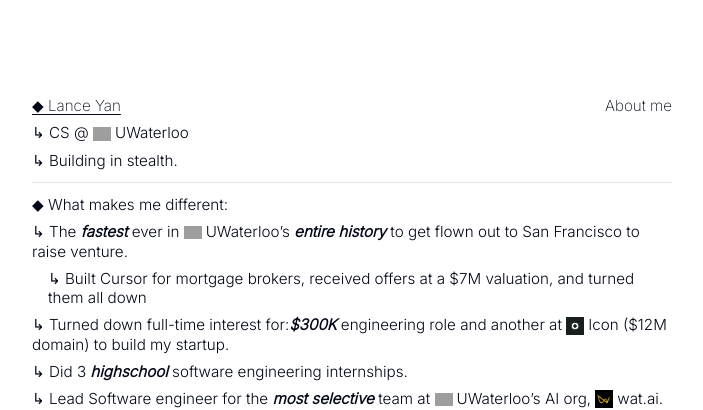
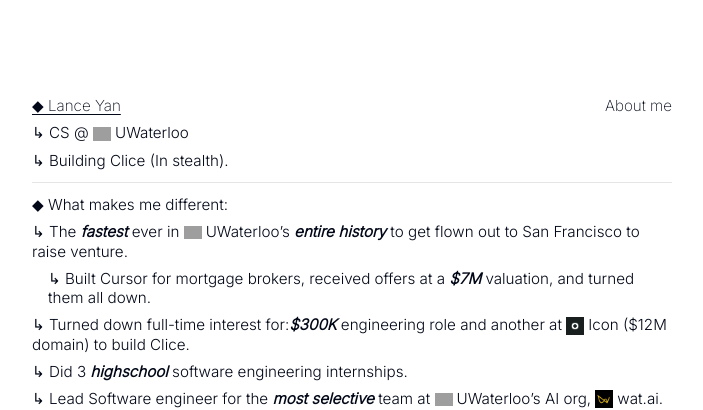
Before and after one commit to lance116/lances-portfolio, a Next.js app: page / in a window 1280 px wide. Shown: the top 410 px of the page, without its empty margins (288-991 px from the left). Built offline with nearby package versions, Linux system fonts and the light colour scheme; grey boxes are pictures that could not be loaded.

Commit message:
blah blah

```diff
--- a/app/page.tsx
+++ b/app/page.tsx
@@ -39,7 +39,7 @@ export default function Home() {
             <a href="/about" className="font-extralight hover-underline-nudge">About me</a>
           </div>
           <div>↳ CS @ <span className="inline-flex items-center align-middle gap-1"><Logo src="/waterloo-logo.png" alt="UWaterloo" /><Label><a href="https://uwaterloo.ca/" target="_blank" rel="noreferrer" className="hover-underline-nudge">UWaterloo</a></Label></span></div>
-          <div>↳ Building in stealth.</div>
+          <div>↳ Building Clice (In stealth).</div>
         </div>
 
         <div className="my-3 border-t border-neutral-200" />
@@ -48,8 +48,8 @@ export default function Home() {
         <div className="text-sm sm:text-[0.95rem] leading-tight space-y-2">
           <div>◆ What makes me different:</div>
           <div>↳ The <span className="font-semibold italic">fastest</span> ever in <span className="inline-flex items-center align-middle gap-1"><Logo src="/waterloo-logo.png" alt="UWaterloo" /><Label><a href="https://uwaterloo.ca/" target="_blank" rel="noreferrer" className="hover-underline-nudge">UWaterloo</a></Label></span>’s <span className="font-semibold italic">entire history</span> to get flown out to San Francisco to raise venture.</div>
-          <div className="ml-4">↳ Built Cursor for mortgage brokers, received offers at a $7M valuation, and turned them all down</div>
-          <div>↳ Turned down full-time interest for:<span className="font-semibold italic">$300K</span>  engineering role and another at <span className="inline-flex items-center align-middle gap-1"><Logo src="/icon.jpg" alt="Icon" /><Label><a href="https://icon.com/" target="_blank" rel="noreferrer" className="hover-underline-nudge">Icon</a></Label></span> ($12M domain) to build my startup.</div>
+          <div className="ml-4">↳ Built Cursor for mortgage brokers, received offers at a <span className="font-semibold italic">$7M</span> valuation, and turned them all down.</div>
+          <div>↳ Turned down full-time interest for:<span className="font-semibold italic">$300K</span>  engineering role and another at <span className="inline-flex items-center align-middle gap-1"><Logo src="/icon.jpg" alt="Icon" /><Label><a href="https://icon.com/" target="_blank" rel="noreferrer" className="hover-underline-nudge">Icon</a></Label></span> ($12M domain) to build Clice.</div>
           <div>↳ Did 3 <span className="font-semibold italic">highschool</span> software engineering internships.</div>
           <div>↳ Lead Software engineer for the <span className="font-semibold italic">most selective</span> team at <span className="inline-flex items-center align-middle gap-1"><Logo src="/waterloo-logo.png" alt="UWaterloo" /><Label><a href="https://uwaterloo.ca/" target="_blank" rel="noreferrer" className="hover-underline-nudge">UWaterloo</a></Label></span>’s AI org, <span className="inline-flex items-center align-middle gap-1"><Logo src="/wat.jpeg" alt="wat.ai" /><Label><a href="https://watai.ca/" target="_blank" rel="noreferrer" className="hover-underline-nudge">wat.ai</a></Label></span>.</div>
           <div>↳ Programming since <span className="font-semibold italic">age 5</span>, entrepreneur since <span className="font-semibold italic">age 11</span>.</div>
```
